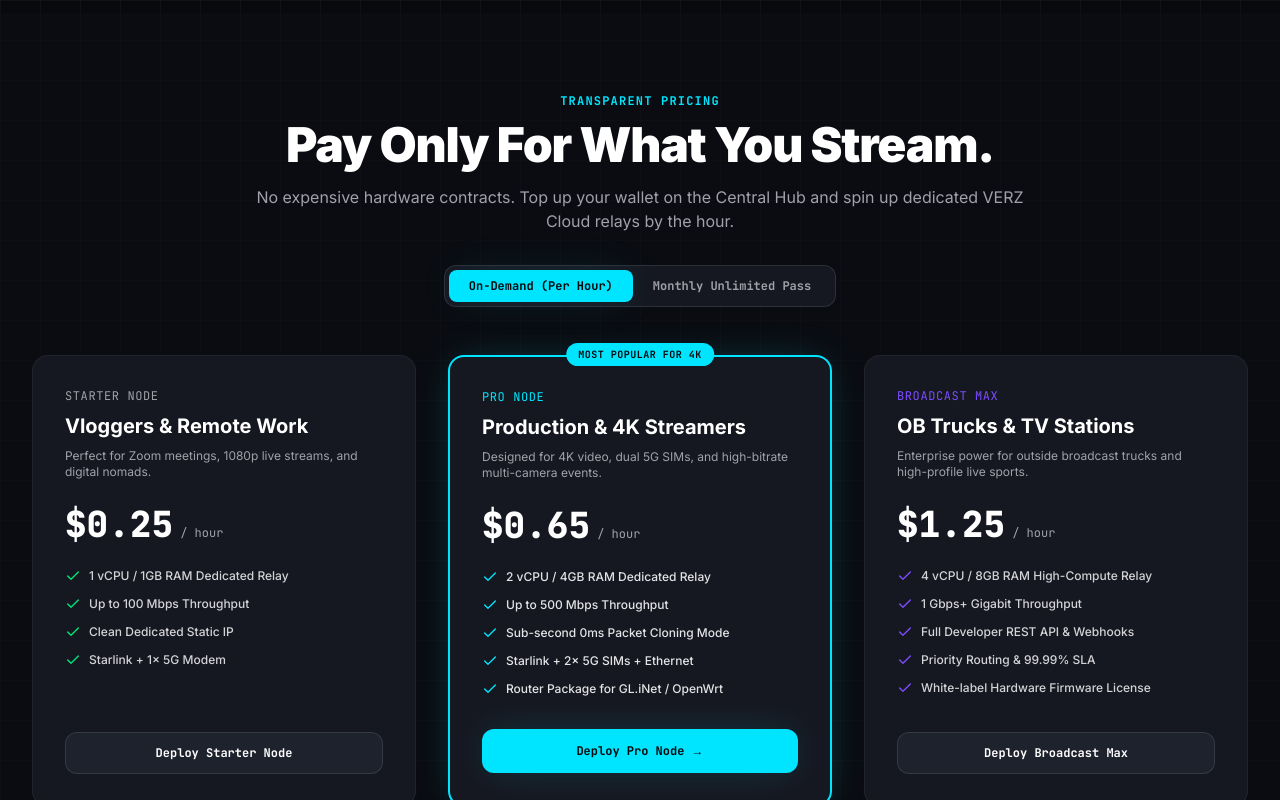
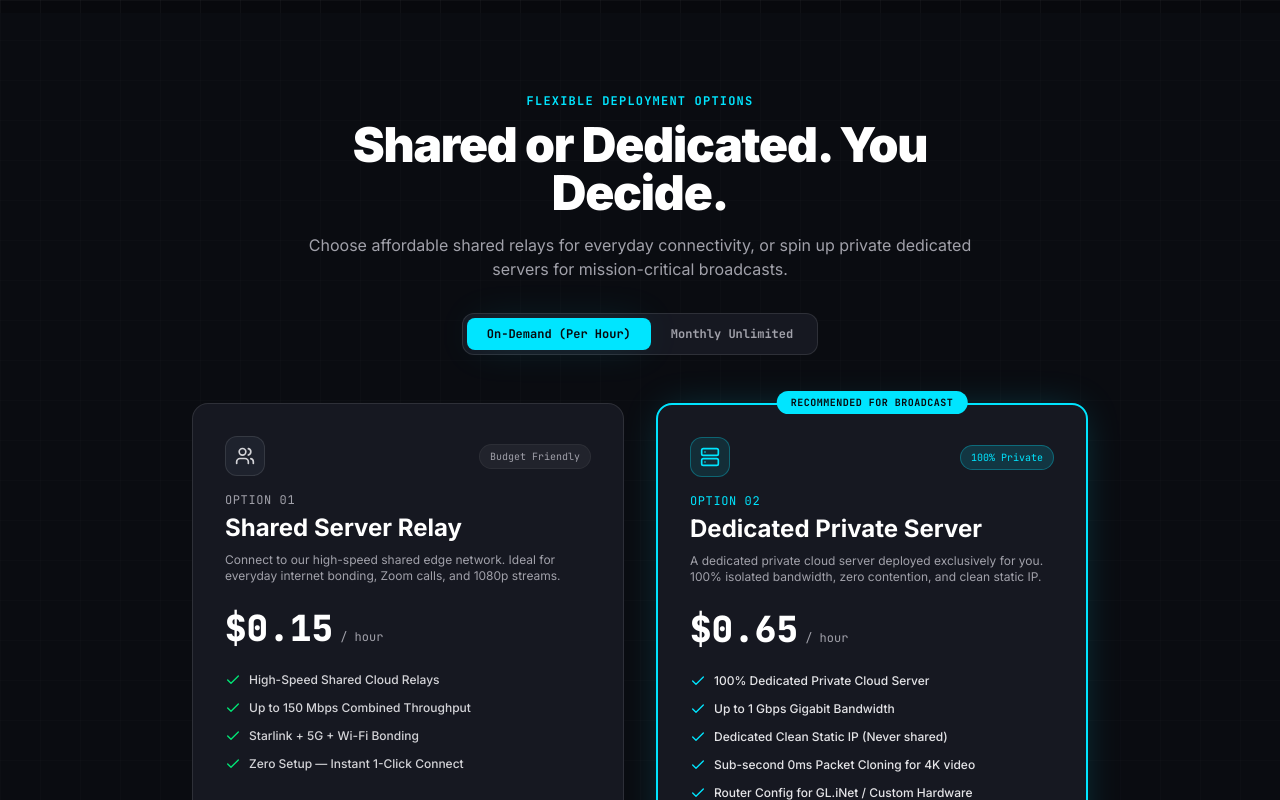
Before and after one commit to omaralabed/VERZ, a Next.js app: page / in a window 1280 px wide. Shown: the part 3640-4440 px from the top of the page. Built offline with nearby package versions, Linux system fonts and the light colour scheme.

Commit message:
feat: restructure server pricing and deployment around Shared vs Dedicated server choices

```diff
--- a/src/app/hub/page.tsx
+++ b/src/app/hub/page.tsx
@@ -29,33 +29,33 @@
   const tiers: ServerTier[] = [
     {
       id: "starter",
-      name: "Starter Relay",
+      name: "Shared Relay Server",
       vCPU: 1,
       ramGB: 1,
-      maxThroughputMbps: 100,
-      hourlyRate: 0.25,
-      description: "VERZ Cloud 1GB standard node. Great for Zoom, IRL 1080p, and nomadic work.",
-      recommendedFor: "1x Starlink + 1x 5G",
+      maxThroughputMbps: 150,
+      hourlyRate: 0.15,
+      description: "Cost-effective shared edge network. Ideal for everyday internet bonding, Zoom calls, and 1080p streams.",
+      recommendedFor: "Starlink + 1x 5G / Everyday Use",
     },
     {
       id: "pro",
-      name: "Pro Production Node",
+      name: "Dedicated Private Server",
       vCPU: 2,
       ramGB: 4,
       maxThroughputMbps: 500,
       hourlyRate: 0.65,
-      description: "VERZ Cloud 4GB high-performance node. Multi-path packet cloning with 0ms failover.",
-      recommendedFor: "4K OBS / vMix / Dual 5G SIMs",
+      description: "100% private single-tenant server. Exclusive dedicated IP, guaranteed bandwidth, and zero network congestion.",
+      recommendedFor: "4K OBS / vMix / Live Broadcasts",
     },
     {
       id: "broadcast_max",
-      name: "Broadcast Max",
+      name: "Dedicated Enterprise Server",
       vCPU: 4,
       ramGB: 8,
       maxThroughputMbps: 1200,
       hourlyRate: 1.25,
-      description: "VERZ Cloud 8GB multi-threaded node. Gigabit routing for OB trucks and multi-camera feeds.",
-      recommendedFor: "Live Television & Sports",
+      description: "High-capacity private server for OB trucks, TV stations, and multi-camera live feeds.",
+      recommendedFor: "Live Television & Major Events",
     },
   ];
 
@@ -137,7 +137,7 @@
         <div className="lg:col-span-7 space-y-4">
           <div className="flex items-center justify-between">
             <h2 className="text-sm font-mono font-bold uppercase tracking-wider text-zinc-300">
-              Step 1: Select Your Worker Node Size
+              Step 1: Choose Shared or Dedicated Server
             </h2>
             <span className="text-xs text-zinc-400 font-mono">Billed by minute</span>
           </div>
@@ -145,6 +145,12 @@
           <div className="space-y-3">
             {tiers.map((tier) => {
               const isSelected = selectedSize === tier.id;
+              const badgeLabel =
+                tier.id === "starter"
+                  ? "Shared Edge Pool • Standard Speed"
+                  : tier.id === "pro"
+                  ? "100% Private Instance • Dedicated IP"
+                  : "High-Bandwidth Enterprise • 1 Gbps+";
               return (
                 <div
                   key={tier.id}
@@ -159,12 +165,12 @@
                     <div>
                       <div className="flex items-center gap-2">
                         <span className="text-base font-bold text-white">{tier.name}</span>
-                        <span className="text-[10px] font-mono px-2 py-0.5 rounded bg-white/5 text-zinc-300">
-                          {tier.vCPU} vCPU • {tier.ramGB}GB RAM
+                        <span className="text-[10px] font-mono px-2 py-0.5 rounded bg-white/5 text-accent-cyan">
+                          {badgeLabel}
                         </span>
                       </div>
                       <p className="text-xs text-zinc-400 mt-1">{tier.description}</p>
-                      <div className="text-[11px] font-mono text-accent-cyan mt-2">
+                      <div className="text-[11px] font-mono text-zinc-300 mt-2">
                         Recommended: {tier.recommendedFor}
                       </div>
                     </div>
--- a/src/components/landing/PricingCalculator.tsx
+++ b/src/components/landing/PricingCalculator.tsx
@@ -2,23 +2,23 @@
 
 import React, { useState } from "react";
 import Link from "next/link";
-import { Check, Zap, Server, Shield, ArrowRight } from "lucide-react";
+import { Check, Users, Server, ShieldCheck, ArrowRight, Zap } from "lucide-react";
 
 export function PricingCalculator() {
   const [billingCycle, setBillingCycle] = useState<"hourly" | "monthly">("hourly");
 
   return (
     <section id="pricing" className="py-20 bg-surface-300/60 relative">
-      <div className="mx-auto max-w-7xl px-4 sm:px-6 lg:px-8">
-        <div className="text-center max-w-3xl mx-auto mb-12">
-          <h2 className="text-xs font-mono font-bold uppercase tracking-widest text-accent-cyan mb-3">
-            Transparent Pricing
+      <div className="mx-auto max-w-6xl px-4 sm:px-6 lg:px-8">
+        <div className="text-center max-w-2xl mx-auto mb-12">
+          <span className="text-xs font-mono font-bold uppercase tracking-widest text-accent-cyan mb-3 block">
+            Flexible Deployment Options
+          </span>
+          <h2 className="text-3xl sm:text-5xl font-black text-white tracking-tight">
+            Shared or Dedicated. You Decide.
           </h2>
-          <h3 className="text-3xl sm:text-5xl font-black text-white tracking-tight">
-            Pay Only For What You Stream.
-          </h3>
           <p className="mt-4 text-base text-zinc-400">
-            No expensive hardware contracts. Top up your wallet on the Central Hub and spin up dedicated VERZ Cloud relays by the hour.
+            Choose affordable shared relays for everyday connectivity, or spin up private dedicated servers for mission-critical broadcasts.
           </p>
 
           {/* Toggle Button */}
@@ -41,28 +41,37 @@
                   : "text-zinc-400 hover:text-white"
               }`}
             >
-              Monthly Unlimited Pass
+              Monthly Unlimited
             </button>
           </div>
         </div>
 
-        {/* 3 Pricing Cards */}
-        <div className="grid grid-cols-1 md:grid-cols-3 gap-8 items-stretch">
+        {/* 2 Main Choices: Shared vs Dedicated */}
+        <div className="grid grid-cols-1 md:grid-cols-2 gap-8 max-w-4xl mx-auto items-stretch">
 
-          {/* Tier 1: Starter */}
-          <div className="p-8 rounded-2xl bg-surface-100 border border-white/5 flex flex-col justify-between hover:border-white/20 transition-all">
+          {/* Card 1: Shared Server */}
+          <div className="p-8 rounded-2xl bg-surface-100 border border-white/10 flex flex-col justify-between hover:border-white/20 transition-all">
             <div>
-              <div className="text-xs font-mono text-zinc-400 uppercase tracking-wider mb-2">
-                Starter Node
+              <div className="flex items-center justify-between mb-4">
+                <div className="h-10 w-10 rounded-xl bg-surface-50 border border-white/10 text-zinc-300 flex items-center justify-center">
+                  <Users className="h-5 w-5" />
+                </div>
+                <span className="text-[10px] font-mono px-2.5 py-1 rounded-full bg-white/5 text-zinc-400 border border-white/5">
+                  Budget Friendly
+                </span>
               </div>
-              <h4 className="text-xl font-bold text-white">Vloggers & Remote Work</h4>
+
+              <div className="text-xs font-mono text-zinc-400 uppercase tracking-wider mb-1">
+                Option 01
+              </div>
+              <h3 className="text-2xl font-bold text-white">Shared Server Relay</h3>
               <p className="text-xs text-zinc-400 mt-2">
-                Perfect for Zoom meetings, 1080p live streams, and digital nomads.
+                Connect to our high-speed shared edge network. Ideal for everyday internet bonding, Zoom calls, and 1080p streams.
               </p>
 
               <div className="my-6">
                 <span className="text-4xl font-mono font-black text-white">
-                  {billingCycle === "hourly" ? "$0.25" : "$19"}
+                  {billingCycle === "hourly" ? "$0.15" : "$19"}
                 </span>
                 <span className="text-xs text-zinc-400 font-mono">
                   {billingCycle === "hourly" ? " / hour" : " / month"}
@@ -72,19 +81,19 @@
               <ul className="space-y-3 text-xs text-zinc-300 font-medium">
                 <li className="flex items-center gap-2">
                   <Check className="h-4 w-4 text-accent-green shrink-0" />
-                  <span>1 vCPU / 1GB RAM Dedicated Relay</span>
+                  <span>High-Speed Shared Cloud Relays</span>
                 </li>
                 <li className="flex items-center gap-2">
                   <Check className="h-4 w-4 text-accent-green shrink-0" />
-                  <span>Up to 100 Mbps Throughput</span>
+                  <span>Up to 150 Mbps Combined Throughput</span>
                 </li>
                 <li className="flex items-center gap-2">
                   <Check className="h-4 w-4 text-accent-green shrink-0" />
-                  <span>Clean Dedicated Static IP</span>
+                  <span>Starlink + 5G + Wi-Fi Bonding</span>
                 </li>
                 <li className="flex items-center gap-2">
                   <Check className="h-4 w-4 text-accent-green shrink-0" />
-                  <span>Starlink + 1x 5G Modem</span>
+                  <span>Zero Setup — Instant 1-Click Connect</span>
                 </li>
               </ul>
             </div>
@@ -93,28 +102,37 @@
               href="/hub"
               className="mt-8 block w-full py-3 rounded-xl bg-surface-50 hover:bg-surface-200 border border-white/10 text-center text-xs font-mono font-bold text-white transition-all"
             >
-              Deploy Starter Node
+              Select Shared Server
             </Link>
           </div>
 
-          {/* Tier 2: Pro Node (Featured) */}
+          {/* Card 2: Dedicated Server (Featured) */}
           <div className="p-8 rounded-2xl bg-surface-100 border-2 border-accent-cyan relative flex flex-col justify-between shadow-glow">
-            <div className="absolute -top-3.5 left-1/2 -translate-x-1/2 px-3 py-1 rounded-full bg-accent-cyan text-background text-[10px] font-mono font-bold uppercase tracking-wider">
-              Most Popular for 4K
+            <div className="absolute -top-3.5 left-1/2 -translate-x-1/2 px-3.5 py-1 rounded-full bg-accent-cyan text-background text-[10px] font-mono font-bold uppercase tracking-wider">
+              Recommended for Broadcast
             </div>
 
             <div>
-              <div className="text-xs font-mono text-accent-cyan uppercase tracking-wider mb-2">
-                Pro Node
+              <div className="flex items-center justify-between mb-4">
+                <div className="h-10 w-10 rounded-xl bg-accent-cyan/10 border border-accent-cyan/30 text-accent-cyan flex items-center justify-center">
+                  <Server className="h-5 w-5" />
+                </div>
+                <span className="text-[10px] font-mono px-2.5 py-1 rounded-full bg-accent-cyan/15 text-accent-cyan border border-accent-cyan/30">
+                  100% Private
+                </span>
               </div>
-              <h4 className="text-xl font-bold text-white">Production & 4K Streamers</h4>
+
+              <div className="text-xs font-mono text-accent-cyan uppercase tracking-wider mb-1">
+                Option 02
+              </div>
+              <h3 className="text-2xl font-bold text-white">Dedicated Private Server</h3>
               <p className="text-xs text-zinc-400 mt-2">
-                Designed for 4K video, dual 5G SIMs, and high-bitrate multi-camera events.
+                A dedicated private cloud server deployed exclusively for you. 100% isolated bandwidth, zero contention, and clean static IP.
               </p>
 
               <div className="my-6">
                 <span className="text-4xl font-mono font-black text-white">
-                  {billingCycle === "hourly" ? "$0.65" : "$59"}
+                  {billingCycle === "hourly" ? "$0.65" : "$79"}
                 </span>
                 <span className="text-xs text-zinc-400 font-mono">
                   {billingCycle === "hourly" ? " / hour" : " / month"}
@@ -124,23 +142,23 @@
               <ul className="space-y-3 text-xs text-zinc-200 font-medium">
                 <li className="flex items-center gap-2">
                   <Check className="h-4 w-4 text-accent-cyan shrink-0" />
-                  <span>2 vCPU / 4GB RAM Dedicated Relay</span>
+                  <span>100% Dedicated Private Cloud Server</span>
                 </li>
                 <li className="flex items-center gap-2">
                   <Check className="h-4 w-4 text-accent-cyan shrink-0" />
-                  <span>Up to 500 Mbps Throughput</span>
+                  <span>Up to 1 Gbps Gigabit Bandwidth</span>
                 </li>
                 <li className="flex items-center gap-2">
                   <Check className="h-4 w-4 text-accent-cyan shrink-0" />
-                  <span>Sub-second 0ms Packet Cloning Mode</span>
+                  <span>Dedicated Clean Static IP (Never shared)</span>
                 </li>
                 <li className="flex items-center gap-2">
                   <Check className="h-4 w-4 text-accent-cyan shrink-0" />
-                  <span>Starlink + 2x 5G SIMs + Ethernet</span>
+                  <span>Sub-second 0ms Packet Cloning for 4K video</span>
                 </li>
                 <li className="flex items-center gap-2">
                   <Check className="h-4 w-4 text-accent-cyan shrink-0" />
-                  <span>Router Package for GL.iNet / OpenWrt</span>
+                  <span>Router Config for GL.iNet / Custom Hardware</span>
                 </li>
               </ul>
             </div>
@@ -149,59 +167,7 @@
               href="/hub"
               className="mt-8 block w-full py-3.5 rounded-xl bg-accent-cyan hover:bg-accent-cyan/90 text-center text-xs font-mono font-bold text-background transition-all shadow-glow"
             >
-              Deploy Pro Node →
-            </Link>
-          </div>
-
-          {/* Tier 3: Broadcast Max */}
-          <div className="p-8 rounded-2xl bg-surface-100 border border-white/5 flex flex-col justify-between hover:border-white/20 transition-all">
-            <div>
-              <div className="text-xs font-mono text-accent-purple uppercase tracking-wider mb-2">
-                Broadcast Max
-              </div>
-              <h4 className="text-xl font-bold text-white">OB Trucks & TV Stations</h4>
-              <p className="text-xs text-zinc-400 mt-2">
-                Enterprise power for outside broadcast trucks and high-profile live sports.
-              </p>
-
-              <div className="my-6">
-                <span className="text-4xl font-mono font-black text-white">
-                  {billingCycle === "hourly" ? "$1.25" : "$199"}
-                </span>
-                <span className="text-xs text-zinc-400 font-mono">
-                  {billingCycle === "hourly" ? " / hour" : " / month"}
-                </span>
-              </div>
-
-              <ul className="space-y-3 text-xs text-zinc-300 font-medium">
-                <li className="flex items-center gap-2">
-                  <Check className="h-4 w-4 text-accent-purple shrink-0" />
-                  <span>4 vCPU / 8GB RAM High-Compute Relay</span>
-                </li>
-                <li className="flex items-center gap-2">
-                  <Check className="h-4 w-4 text-accent-purple shrink-0" />
-                  <span>1 Gbps+ Gigabit Throughput</span>
-                </li>
-                <li className="flex items-center gap-2">
-                  <Check className="h-4 w-4 text-accent-purple shrink-0" />
-                  <span>Full Developer REST API & Webhooks</span>
-                </li>
-                <li className="flex items-center gap-2">
-                  <Check className="h-4 w-4 text-accent-purple shrink-0" />
-                  <span>Priority Routing & 99.99% SLA</span>
-                </li>
-                <li className="flex items-center gap-2">
-                  <Check className="h-4 w-4 text-accent-purple shrink-0" />
-                  <span>White-label Hardware Firmware License</span>
-                </li>
-              </ul>
-            </div>
-
-            <Link
-              href="/hub"
-              className="mt-8 block w-full py-3 rounded-xl bg-surface-50 hover:bg-surface-200 border border-white/10 text-center text-xs font-mono font-bold text-white transition-all"
-            >
-              Deploy Broadcast Max
+              Deploy Dedicated Server →
             </Link>
           </div>
 
```
